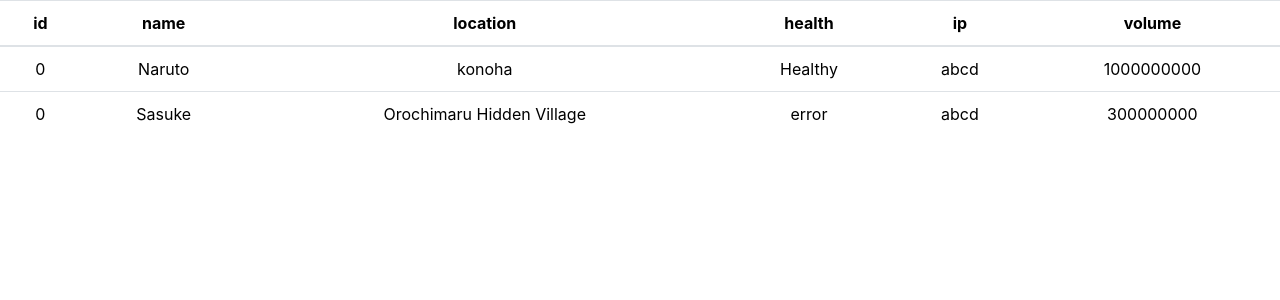
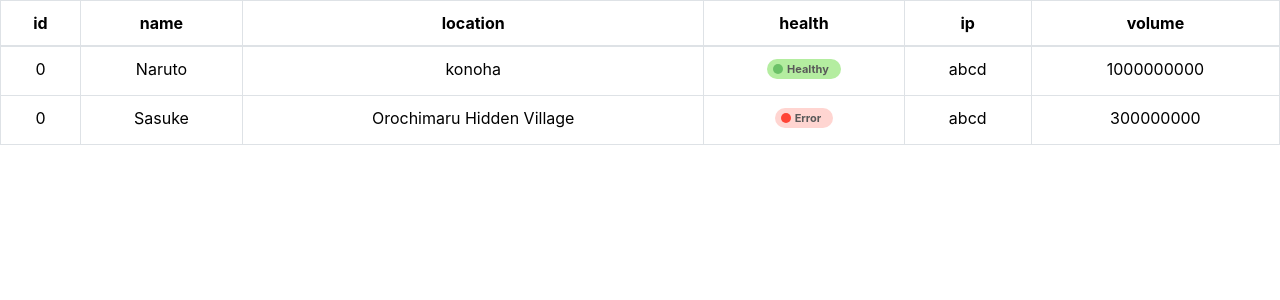
Before and after one commit to amitbadala/dope-assessment, a React (Create React App) app: page / in a window 1280 px wide. Shown: the top 300 px of the page. Built offline with nearby package versions, Linux system fonts and the light colour scheme.

Commit message:
Add Dashboard view

```diff
--- a/src/components/table/table.js
+++ b/src/components/table/table.js
@@ -1,13 +1,13 @@
 import React from "react";
 import "./table.less";
 
-const DataTable = ({ data }) => {
+const DataTable = ({ data, ...rest }) => {
   if (!data || data.length === 0) return <p>No data available</p>;
 
   const headers = Object.keys(data[0]);
 
   return (
-    <table className="table">
+    <table {...rest}>
       <thead>
         <tr>
           {headers.map((header) => (
--- a/src/pages/dashboard/dashboard.js
+++ b/src/pages/dashboard/dashboard.js
@@ -1,26 +1,15 @@
 import Table from "../../components/table/table";
-
-const sampleData = [
-  {
-    id: "0",
-    name: "Naruto",
-    location: "konoha",
-    health: "Healthy",
-    ip: "abcd",
-    volume: 1000000000, // in bytes
-  },
-  {
-    id: "0",
-    name: "Sasuke",
-    location: "Orochimaru Hidden Village",
-    health: "error",
-    ip: "abcd",
-    volume: 300000000, // in bytes
-  },
-];
+import { useEffect, useState } from "react";
+import { fetchTableData } from "../../service/dashboard-service";
 
 const Dashboard = () => {
-  return <Table data={sampleData} />;
+  const [tableData, setTableData] = useState([]);
+  useEffect(() => {
+    let result = fetchTableData();
+    setTableData(result);
+  }, []);
+
+  return <Table className="table table-bordered" data={tableData} />;
 };
 
 export default Dashboard;
--- /dev/null
+++ b/src/service/dashboard-service.js
@@ -0,0 +1,25 @@
+import Badge from "../components/badge/badge";
+
+const fetchTableData = () => {
+  const sampleData = [
+    {
+      id: "0",
+      name: "Naruto",
+      location: "konoha",
+      health: <Badge type="success" label="Healthy" />,
+      ip: "abcd",
+      volume: 1000000000, // in bytes
+    },
+    {
+      id: "0",
+      name: "Sasuke",
+      location: "Orochimaru Hidden Village",
+      health: <Badge type="danger" label="Error" />,
+      ip: "abcd",
+      volume: 300000000, // in bytes
+    },
+  ];
+  return sampleData;
+};
+
+export { fetchTableData };
```
